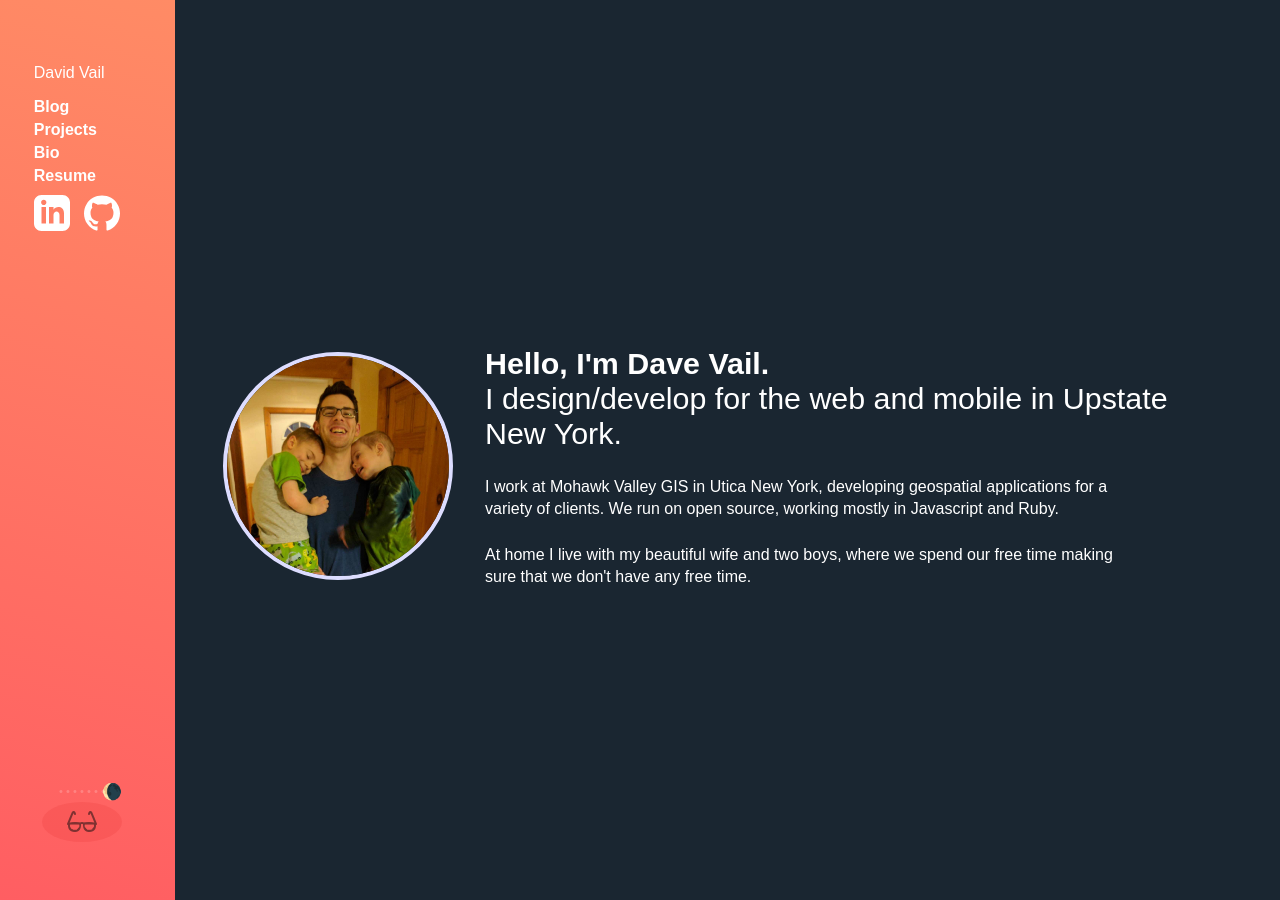
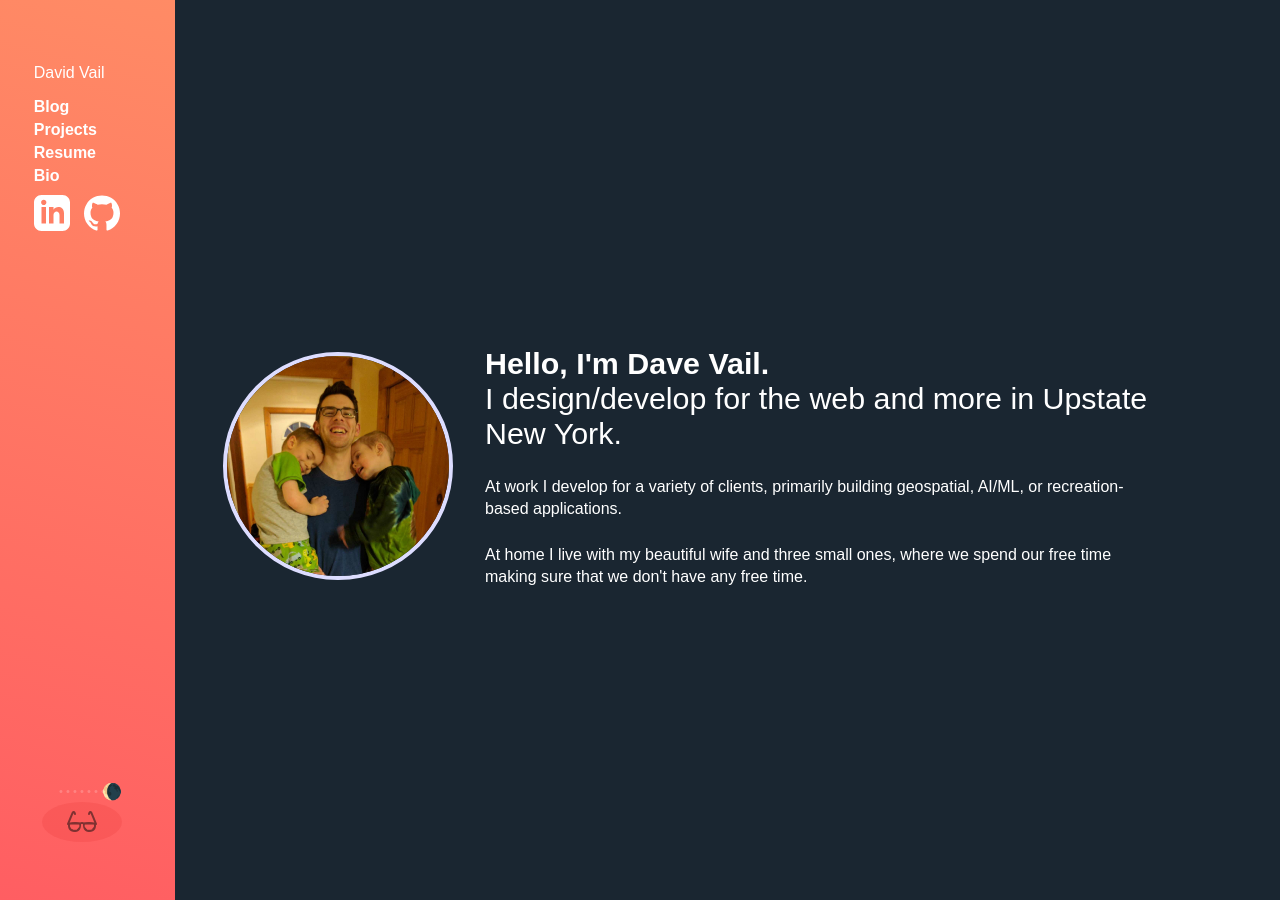
Before and after one commit to dvail/dvail.com, a Jekyll site: the page built from bio.html, in a window 1280 px wide. Built offline with Jekyll 4.4.1, drawn with Linux system fonts in a browser that asks for light colours; some web fonts are replaced.

```diff
--- a/_layouts/default.html
+++ b/_layouts/default.html
@@ -26,8 +26,8 @@
     <ul>
       <li><a href='/'>Blog</a></li>
       <li><a href='/projects'>Projects</a></li>
+      <li><a href='/resume'>Resume</a></li>
       <li><a href='/bio'>Bio</a></li>
-      <li><a href='/resume'>Resume</a></li>
       <li class='nav-icon'><a href='https://www.linkedin.com/in/david-vail/'>
         <img src='{{ "assets/img/linkedin.svg" | relative_url }}' alt='linkedin icon' />
       </a></li>
--- a/bio.html
+++ b/bio.html
@@ -5,12 +5,11 @@ layout: default
 <section id='bio'>
   <img id='profile-pic' src='{{ "assets/img/profile.jpg" | relative_url }}' alt="Dave Vail profile pic">
   <div>
-    <h1><span>Hello, I'm Dave Vail.</span><br> I design/develop for the web and mobile in Upstate New York.</h1>
+    <h1><span>Hello, I'm Dave Vail.</span><br> I design/develop for the web and more in Upstate New York.</h1>
 
-    <p>I work at Mohawk Valley GIS in Utica New York, developing geospatial applications for a variety of clients.
-      We run on open source, working mostly in Javascript and Ruby.</p>
+    <p>At work I develop for a variety of clients, primarily building geospatial, AI/ML, or recreation-based applications.</p>
 
-    <p>At home I live with my beautiful wife and two boys, where we spend our free time making sure that we don't
+    <p>At home I live with my beautiful wife and three small ones, where we spend our free time making sure that we don't
       have any free time.</p>
   </div>
 </section>
```
Also changed, not shown: resume.html (added, +10 -0 lines), _posts/2020-12-04-javascript-oop-performance-shootout.md (renamed from _posts/2021-08-04-javascript-oop-performance-shootout.md).
